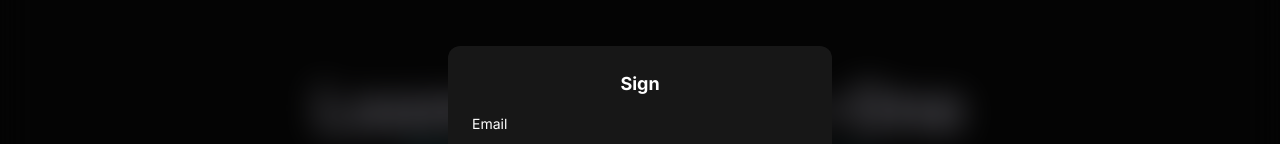
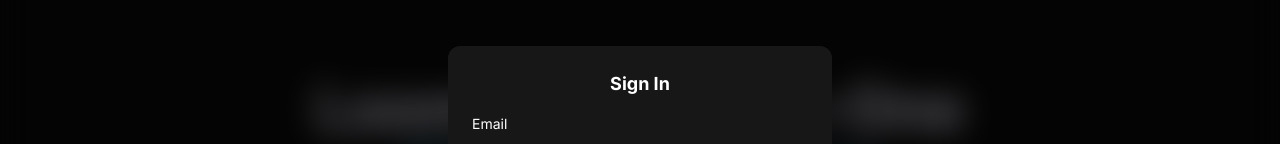
Before and after one commit to Carlthegreatt/Loomi, a Next.js app: page / in a window 1280 px wide. Both pictures are taken after a click on the button "Sign Up". Shown: the part 192-336 px from the top of the page. Built offline with nearby package versions, Linux system fonts and the light colour scheme.

Commit message:
Auto-commit SignupPopover.tsx: 2025-08-24 15:35:19

```diff
--- a/src/components/sections/SignupPopover.tsx
+++ b/src/components/sections/SignupPopover.tsx
@@ -29,7 +29,7 @@ export default function SignupModal() {
           {/* Modal content */}
           <div className="relative bg-[#171717] z-10 w-96 rounded-xl p-6 backdrop-blur-sm border-spacing-0">
             <h3 className="text-lg font-semibold mb-4 text-center text-white">
-              Sign
+              Sign In
             </h3>
             <form className="space-y-3">
               <h1 className="text-white text-sm">Email</h1>
```
